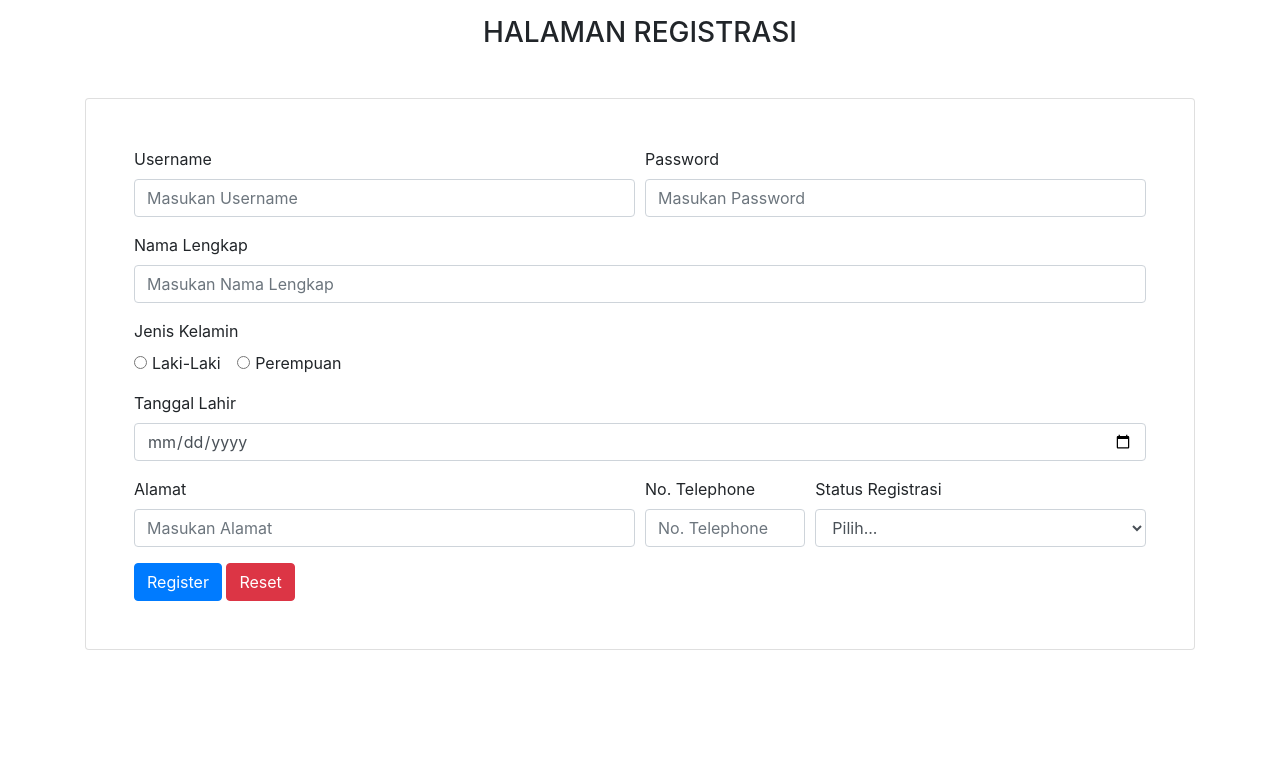
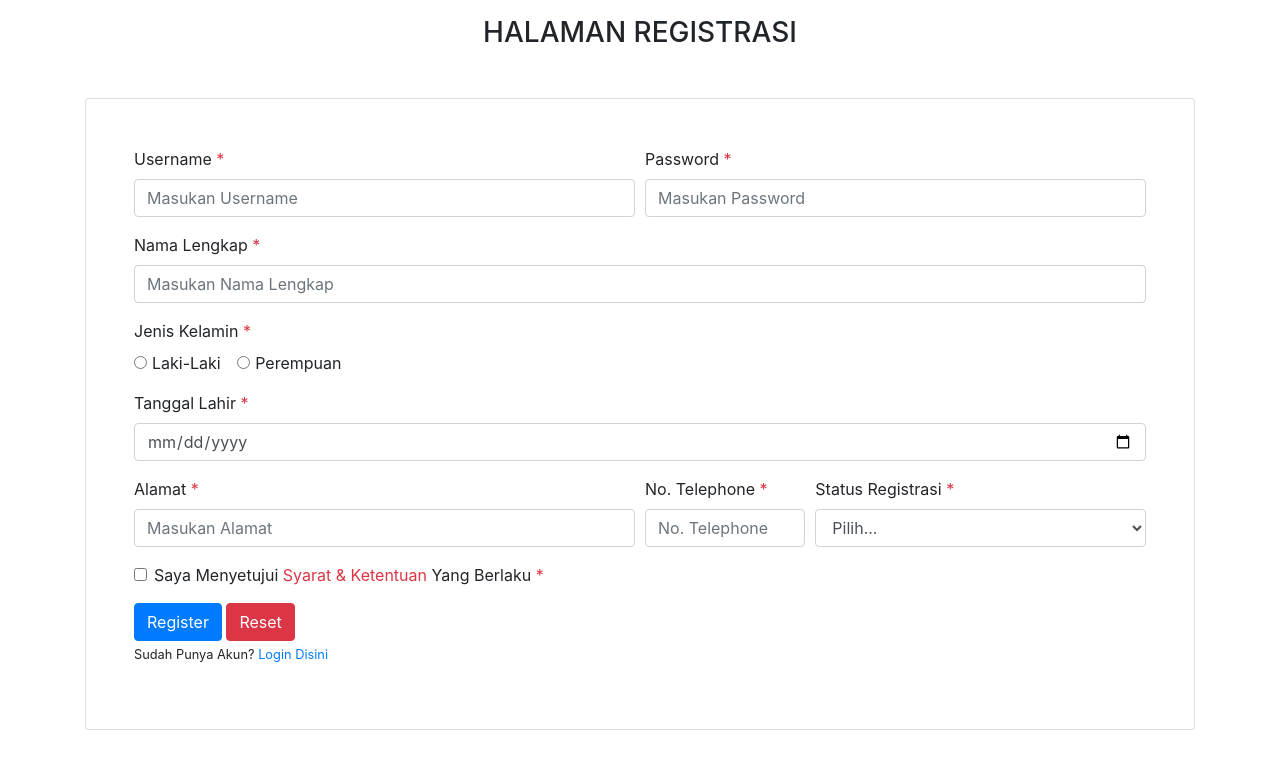
Before and after one commit to sindyalvinaa/projek-besar, a PHP site: page /register.php in a window 1280 px wide. Shown: the top 769 px of the page. Run offline with PHP 8.4, Linux system fonts and the light colour scheme.

Commit message:
login,register

```diff
--- a/login.php
+++ b/login.php
@@ -44,7 +44,7 @@ include 'koneksi.php';
           </div>
         </div>
         <div class="mb-3" >
-          <small><a href="register.php" class="text-dark">Belum Punya Akun ? Buat Akun Anda !</a></small>
+        <small class="textForm">Belum Punya Akun? <a href="register.php" class="textForm">Daftar</a></small>
         </div>
         <button type="submit" name="submit" class="btn btn-primary">LOGIN</button>
         <button type="reset" name="reset" class="btn btn-danger">RESET</button>
--- a/register.php
+++ b/register.php
@@ -22,20 +22,20 @@
     <form method="POST" action="simpan_register.php">
       <div class="form-row">
         <div class="form-group col-md-6">
-          <label for="user">Username</label>
+          <label for="user">Username <span class="text-danger fw-bold">*</label>
           <input type="text" class="form-control" id="user" name="username" placeholder="Masukan Username">
         </div>
         <div class="form-group col-md-6">
-          <label for="pass">Password</label>
+          <label for="pass">Password <span class="text-danger fw-bold">*</label>
           <input type="password" class="form-control" id="pass" name="password" placeholder="Masukan Password">
         </div>
       </div>
       <div class="form-group">
-        <label for="nama">Nama Lengkap</label>
+        <label for="nama">Nama Lengkap <span class="text-danger fw-bold">*</label>
         <input type="text" class="form-control" id="nama" name="nama_lengkap" placeholder="Masukan Nama Lengkap">
       </div>
       <div class="form-group">
-        <label for="jk">Jenis Kelamin</label><br>
+        <label for="jk">Jenis Kelamin <span class="text-danger fw-bold">*</label><br>
         <div class="form-check form-check-inline">
           <input class="form-check-input" type="radio" name="jenis_kelamin" id="jk" value="Laki-Laki">
           <label class="form-check-label" for="jk">Laki-Laki</label>
@@ -46,20 +46,20 @@
         </div>
       </div>
       <div class="form-group">
-        <label for="tgl">Tanggal Lahir</label>
+        <label for="tgl">Tanggal Lahir <span class="text-danger fw-bold">*</label>
         <input type="date" class="form-control" id="tgl" name="tanggal_lahir">
       </div>
       <div class="form-row">
         <div class="form-group col-md-6">
-          <label for="rumah">Alamat</label>
+          <label for="rumah">Alamat <span class="text-danger fw-bold">*</label>
           <input type="text" class="form-control" id="rumah" name="alamat" placeholder="Masukan Alamat">
         </div>
         <div class="form-group col-md-2">
-          <label for="telp">No. Telephone</label>
+          <label for="telp">No. Telephone <span class="text-danger fw-bold">*</label>
           <input type="text" class="form-control" id="telp" name="hp" placeholder="No. Telephone">
         </div>
       <div class="form-group col-md-4">
-          <label for="sts">Status Registrasi</label>
+          <label for="sts">Status Registrasi <span class="text-danger fw-bold">*</label>
           <select id="sts" class="form-control" name="status">
             <option selected>Pilih...</option>
             <option value="user">User</option>
@@ -67,8 +67,17 @@
           </select>
         </div>
       </div>
+      <div class="mb-3 form-check">
+              <input type="checkbox" class="form-check-input" id="exampleCheck1">
+              <label class="form-check-label" for="exampleCheck1">Saya Menyetujui <span class="text-danger fw-bold">Syarat & Ketentuan</span> Yang Berlaku <span class="text-danger fw-bold">*</span></label>
+            </div>
       <button type="register" class="btn btn-primary">Register</button>
       <button type="reset" class="btn btn-danger">Reset</button>
+      <div class="mb-3" >
+        <!--Ganti-->
+          <small class="textForm">Sudah Punya Akun? <a href="login.php" class="textForm">Login Disini</a></small>
+        <!--Selesai-->
+        </div>
     </form>
   </div>
   </div>
```
Also changed, not shown: images/Background/cover1.jpg (added), images/Background/cover2.jpg (added), images/Background/cover3.jpg (added), images/Background/cover4.jpg (added), images/Background/cover5.jpg (added), images/Background/cover_3.jpg (added).
